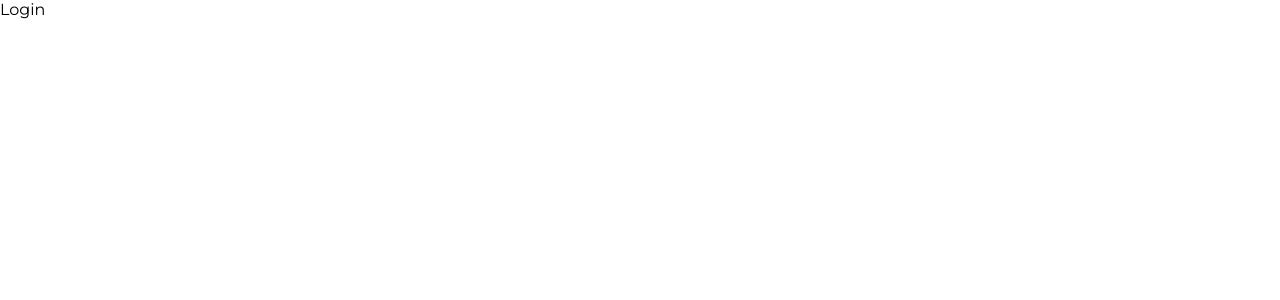
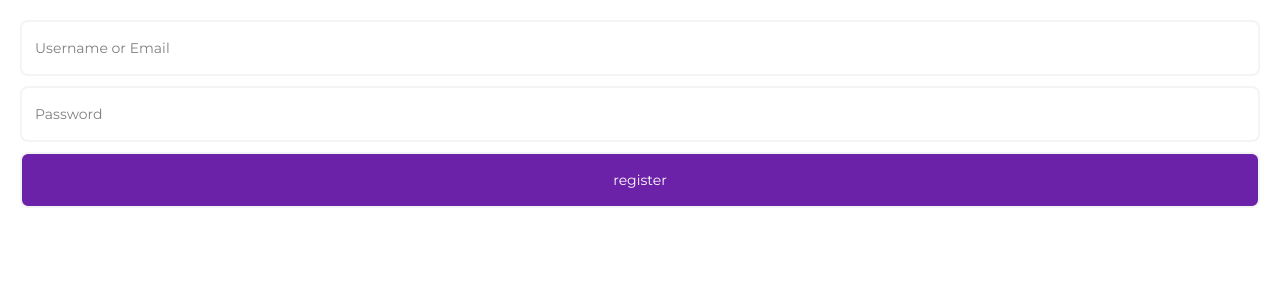
Before and after one commit to christianparanas/insta-clone-frontend, a Next.js app: page /account/register in a window 1280 px wide. Shown: the top 300 px of the page. Built offline with nearby package versions, Linux system fonts and the light colour scheme.

Commit message:
register page

```diff
--- a/pages/_app.tsx
+++ b/pages/_app.tsx
@@ -1,7 +1,8 @@
-import type { AppProps /*, AppContext */ } from 'next/app'
+
 
 import '../styles/globals.scss'
-// client
+
+// client scss
 import '../styles/client/login.scss'
 
 
--- a/pages/account/login.tsx
+++ b/pages/account/login.tsx
@@ -1,4 +1,4 @@
-import { useState, useEffect } from "react";
+import {useState, useEffect } from "react";
 
 export default function login() {
   return (
--- a/pages/account/register.tsx
+++ b/pages/account/register.tsx
@@ -1,12 +1,17 @@
+import { useState, useEffect } from "react";
 
 export default function register() {
-
-
-	return (
-		<>
-			<div className="login_page_container">
-				Login
-			</div>
-		</>
-	)
+  return (
+    <>
+      <div className="login_page_container">
+        <div className="login_form_container">
+          <form>
+            <input type="text" placeholder="Username or Email" />
+            <input type="password" placeholder="Password" />
+            <input className="register_btn" type="submit" value="register" />
+          </form>
+        </div>
+      </div>
+    </>
+  );
 }
--- a/styles/client/login.scss
+++ b/styles/client/login.scss
@@ -3,7 +3,6 @@
 
   .login_form_container {
     padding: 20px;
-
 
 
     form {
@@ -26,7 +25,7 @@
         color: grey;
       }
 
-      .login_btn {
+      .login_btn, .register_btn {
         color: white;
         cursor: pointer;
         background: #6b21a8;
```
